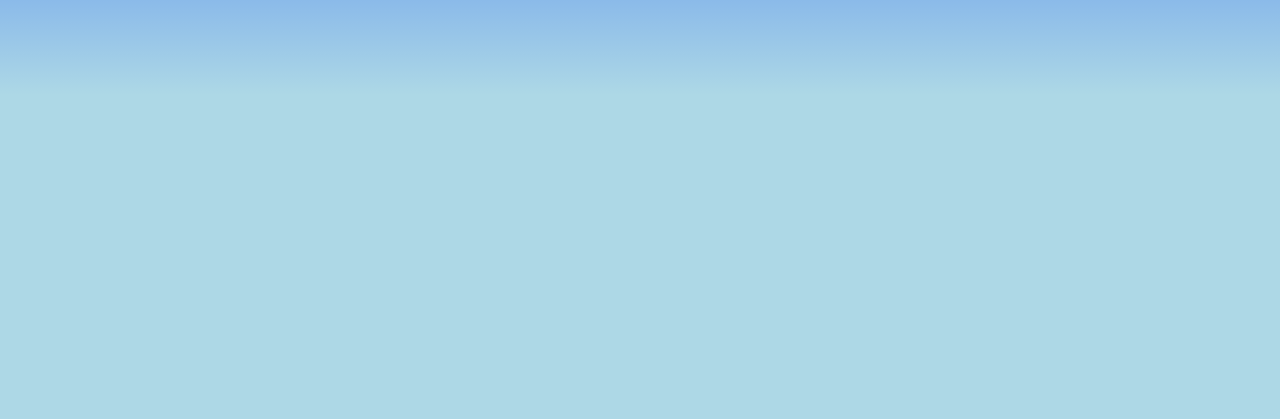
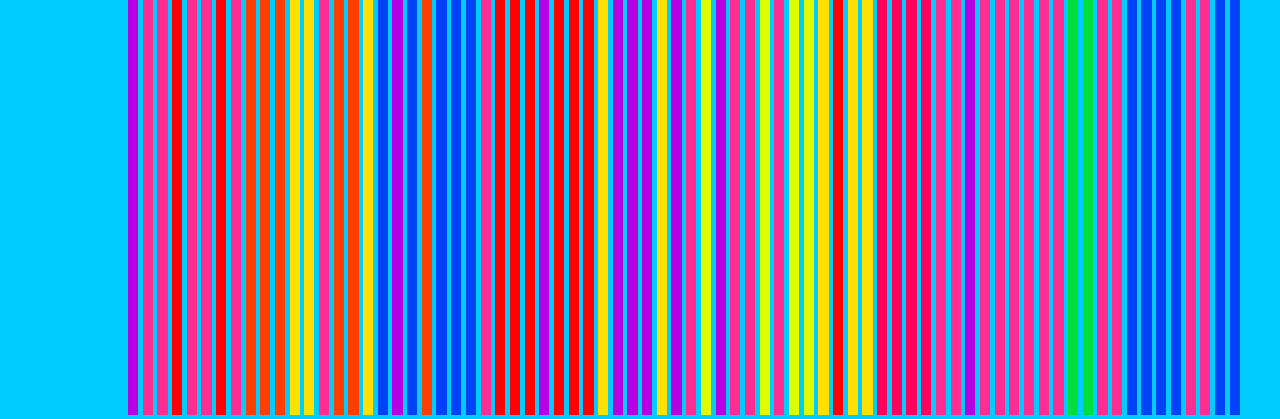
Before and after one commit to ksugg/splashmuralclock_16, a plain HTML site: page index.html in a window 1280 px wide. Shown: the part 385-804 px from the top of the page. Drawn offline with nearby package versions, Linux system fonts and the light colour scheme.

Commit message:
Project One Main Site
changes made

```diff
--- a/index.html
+++ b/index.html
@@ -16,6 +16,85 @@
 	</head>
 	<body>
 		<div id="clock"></div>
-		<div class="box01"></div>
+		<div id="container">
+			<div class="box05"></div>
+			<div class="box01"></div>
+			<div class="box01"></div>
+			<div class="box04"></div>
+			<div class="box01"></div>
+			<div class="box01"></div>
+			<div class="box04"></div>
+			<div class="box01"></div>
+			<div class="box02"></div>
+			<div class="box02"></div>
+			<div class="box02"></div>
+			<div class="box09"></div>
+			<div class="box09"></div>
+			<div class="box01"></div>
+			<div class="box02"></div>
+			<div class="box02"></div>
+			<div class="box09"></div>
+			<div class="box03"></div>
+			<div class="box05"></div>
+			<div class="box03"></div>
+			<div class="box02"></div>
+			<div class="box03"></div>
+			<div class="box03"></div>
+			<div class="box03"></div>
+			<div class="box01"></div>
+			<div class="box04"></div>
+			<div class="box04"></div>
+			<div class="box04"></div>
+			<div class="box05"></div>
+			<div class="box04"></div>
+			<div class="box04"></div>
+			<div class="box04"></div>
+			<div class="box09"></div>
+			<div class="box05"></div>
+			<div class="box05"></div>
+			<div class="box05"></div>
+			<div class="box09"></div>
+			<div class="box05"></div>
+			<div class="box01"></div>
+			<div class="box06"></div>
+			<div class="box05"></div>
+			<div class="box01"></div>
+			<div class="box01"></div>
+			<div class="box06"></div>
+			<div class="box01"></div>
+			<div class="box06"></div>
+			<div class="box06"></div>
+			<div class="box09"></div>
+			<div class="box04"></div>
+			<div class="box09"></div>
+			<div class="box09"></div>
+			<div class="box07"></div>
+			<div class="box07"></div>
+			<div class="box07"></div>
+			<div class="box07"></div>
+			<div class="box01"></div>
+			<div class="box01"></div>
+			<div class="box05"></div>
+			<div class="box01"></div>
+			<div class="box01"></div>
+			<div class="box08"></div>
+			<div class="box08"></div>
+			<div class="box08"></div>
+			<div class="box08"></div>
+			<div class="box10"></div>
+			<div class="box10"></div>
+			<div class="box08"></div>
+			<div class="box08"></div>
+			<div class="box03"></div>
+			<div class="box03"></div>
+			<div class="box03"></div>
+			<div class="box03"></div>
+			<div class="box01"></div>
+			<div class="box08"></div>
+			<div class="box03"></div>
+			<div class="box03"></div>
+		</div>
+
+
 	</body>
 </html>
--- a/script.js
+++ b/script.js
@@ -12,44 +12,81 @@ $(document).ready(function() {
     $("#clock").html(timer.hour + ':' + timer.minutes + ':' + timer.seconds + ' ');
   }, 1000);
 
-  setInterval(function () {
-    $(".box01").replaceWith('<div class= "box02">');
-  }, 2000);
-  setInterval(function () {
-    $(".box02").replaceWith('<div class= "box03">');
-  }, 4000);
-  setInterval(function () {
-    $(".box03").replaceWith('<div class= "box04">');
-  }, 6000);
-   setInterval(function () {
-    $(".box04").replaceWith('<div class= "box05">');
-  }, 8000);
-    setInterval(function () {
-    $("body").css("background-color", "darkblue");
-  }, 10000);
-  //   setInterval(function () {
-  //   $(".box05").replaceWith('<div class= "box06">');
-  // }, 12000);
-     setInterval(function () {
-    $(".box06").replaceWith('<div class= "box05">');
-  }, 18000);
-      setInterval(function () {
-    $("body").css("background-color", "lightblue");
-  }, 20000);
-      setInterval(function () {
-    $(".box05").replaceWith('<div class= "box04">');
-  }, 22000);
-      setInterval(function () {
-    $(".box04").replaceWith('<div class= "box03">');
-  }, 24000);
-      setInterval(function () {
-    $(".box03").replaceWith('<div class= "box02">');
-  }, 26000);
-      setInterval(function () {
-    $(".box02").replaceWith('<div class= "box01">');
-  }, 28000);
 
+    var d = new Date();
+    var currentHour = d.getHours();
+    var currentMinute = d.getMinutes();
 
-
-
-   });
+    if (currentHour <= 5)
+     {
+        $('body').css('background-color', 'black');
+        $('#container').hide();
+      }
+    else if (currentHour == 6)
+    {
+        $('body').css('background-color', 'rgb(0, 0, 179)');
+        $('#container').show();
+      }
+     else if (currentHour == 6 && currentMinute == 30)
+    {
+        $('body').css('background-color', 'rgb(0, 102, 255)');
+        $('#container').animate({
+          height: '2%',
+        }, 5000);
+      }
+    else if (currentHour == 7)
+    {
+        $('body').css('background-color', 'rgb(0, 204, 255)');
+        $('#container').animate({
+          height: '10%',
+        }, 50000);
+      }
+    else if (currentHour ==8)
+    {
+        $('body').css('background-color', 'rgb(0, 204, 255)');
+        $('#container').animate({
+          height: '100%',
+        }, 300000);
+      }
+    else if (currentHour >= 9)
+    {
+        $('body').css('background-color', 'rgb(0, 204, 255)');
+        $('#container').height('100%');
+        $('.box01').css('background', 'rgb(255, 45, 146)');
+        $('.box02').css('background', 'rgb(255, 62, 0)');
+        $('.box03').css('background', 'rgb(0, 66, 246)');
+        $('.box04').css('background', 'rgb(255, 0, 0)');
+        $('.box05').css('background', 'rgb(182, 0, 228)');
+        $('.box06').css('background', 'rgb(222, 252, 2)');
+        $('.box07').css('background', 'rgb(252, 2, 93)');
+        $('.box08').css('background', 'rgb(255, 45, 146)');
+        $('.box09').css('background', 'rgb(255, 224, 0)');
+        $('.box10').css('background', 'rgb(0, 222, 57)');
+      }
+      else if (currentHour == 12)
+    {
+        $('body').css('background-color', 'rgb(128, 229, 255)');
+      }
+    else if (currentHour == 19)
+    {
+        $('body').css('background-color', 'rgb(0, 204, 255)');
+        $('#container').animate({
+          height: '10%',
+        }, 300000);
+      }
+    else if (currentHour == 20)
+    {
+        $('body').css('background-color', 'rgb(0, 204, 255)');
+        $('#container').animate({
+          height: '2%',
+        }, 50000);
+      }
+    else if (currentHour == 21)
+    {
+        $('body').css('background-color', 'rgb(0, 102, 255)');
+        $('#container').hide()
+      }
+    else {
+        $('body').css('background-color', 'black');
+      }
+});
--- a/style.css
+++ b/style.css
@@ -8,7 +8,6 @@ html {
 }
 
 html {
-	background-color: lightblue;
 	width: 100%;
   	height: 100%;
   	overflow: hidden;
@@ -28,10 +27,18 @@ body {
   position: fixed;
 
 }
+#container {
+	width: 80%;
+	height: 15px;
+	margin-left:10%;
+	margin-right: 10%;
+	white-space: nowrap;
+}
 .box01 {
 	top:0;
-	height: 20%;
-	width: 100%;
+	height: 100%;
+	width: 1%;
+	display: inline-block;
 
 	background: -webkit-linear-gradient(
         rgba(255, 45, 146, 1) 0%,
@@ -40,19 +47,21 @@ body {
 }
 .box02 {
 	top:0;
-	height: 40%;
-	width: 100%;
+	height: 100%;
+	width: 1%;
+	display: inline-block;
 
 	background: -webkit-linear-gradient(
-        rgba(255, 0, 146, 1) 0%,
+        rgba(255, 62, 0, 1) 0%,
         rgba(255, 45, 146, 0) 100%
     );
 }
 
 .box03 {
 	top:0;
-	height: 60%;
-	width: 100%;
+	height: 100%;
+	width: 1%;
+	display: inline-block;
 
 	background: -webkit-linear-gradient(
         rgba(0, 66, 246, 1) 0%,
@@ -61,18 +70,20 @@ body {
 }
 .box04 {
 	top:0;
-	height: 80%;
-	width: 100%;
+	height: 100%;
+	width: 1%;
+	display: inline-block;
 
 	background: -webkit-linear-gradient(
-        rgba(205, 228, 0, 1) 0%,
+        rgba(255, 0, 0, 1) 0%,
         rgba(255, 45, 146, 0) 100%
     );
 }
 .box05 {
 	top:0;
 	height: 100%;
-	width: 100%;
+	width: 1%;
+	display: inline-block;
 
 	background: -webkit-linear-gradient(
         rgba(182, 0, 228, 1) 0%,
@@ -82,8 +93,52 @@ body {
 .box06 {
 	margin: 0;
 	height: 100%;
-	width: 100%;
-	background-color: black;
+	width: 1%;
+	display: inline-block;
+	background: -webkit-linear-gradient(
+        rgba(222, 252, 2, 1) 0%,
+        rgba(255, 45, 146, 0) 100%
+    );
+}
+.box07 {
+	margin: 0;
+	height: 100%;
+	width: 1%;
+	display: inline-block;
+	background: -webkit-linear-gradient(
+        rgba(252, 2, 93, 1) 0%,
+        rgba(255, 45, 146, 0) 100%
+    );
+}
+.box08 {
+	margin: 0;
+	height: 100%;
+	width: 1%;
+	display: inline-block;
+	background: -webkit-linear-gradient(
+        rgba(255, 108, 0, 1) 0%,
+        rgba(255, 45, 146, 0) 100%
+    );
+}
+.box09 {
+	margin: 0;
+	height: 100%;
+	width: 1%;
+	display: inline-block;
+	background: -webkit-linear-gradient(
+        rgba(255, 224, 0, 1) 0%,
+        rgba(255, 45, 146, 0) 100%
+    );
+}
+.box10 {
+	margin: 0;
+	height: 100%;
+	width: 1%;
+	display: inline-block;
+	background: -webkit-linear-gradient(
+        rgba(0, 222, 57, 1) 0%,
+        rgba(255, 45, 146, 0) 100%
+    );
 }
 @media screen and (max-width: 720px) {
     #clock {
```
